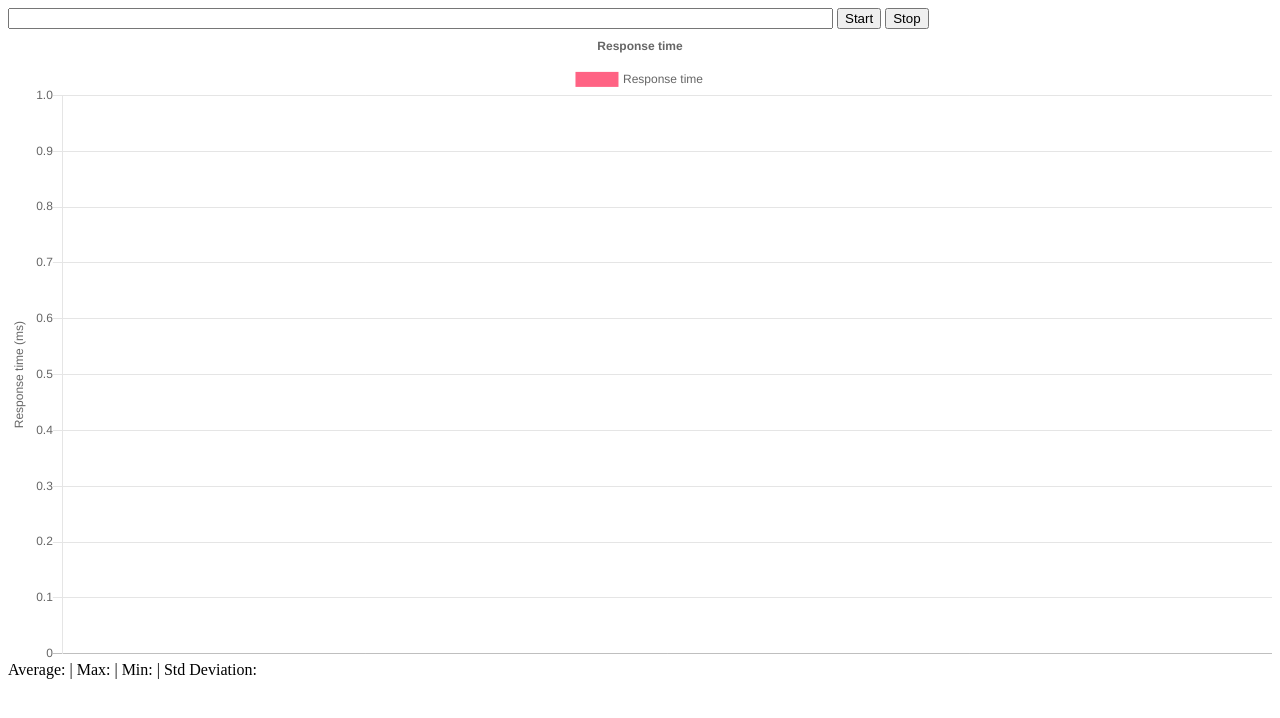
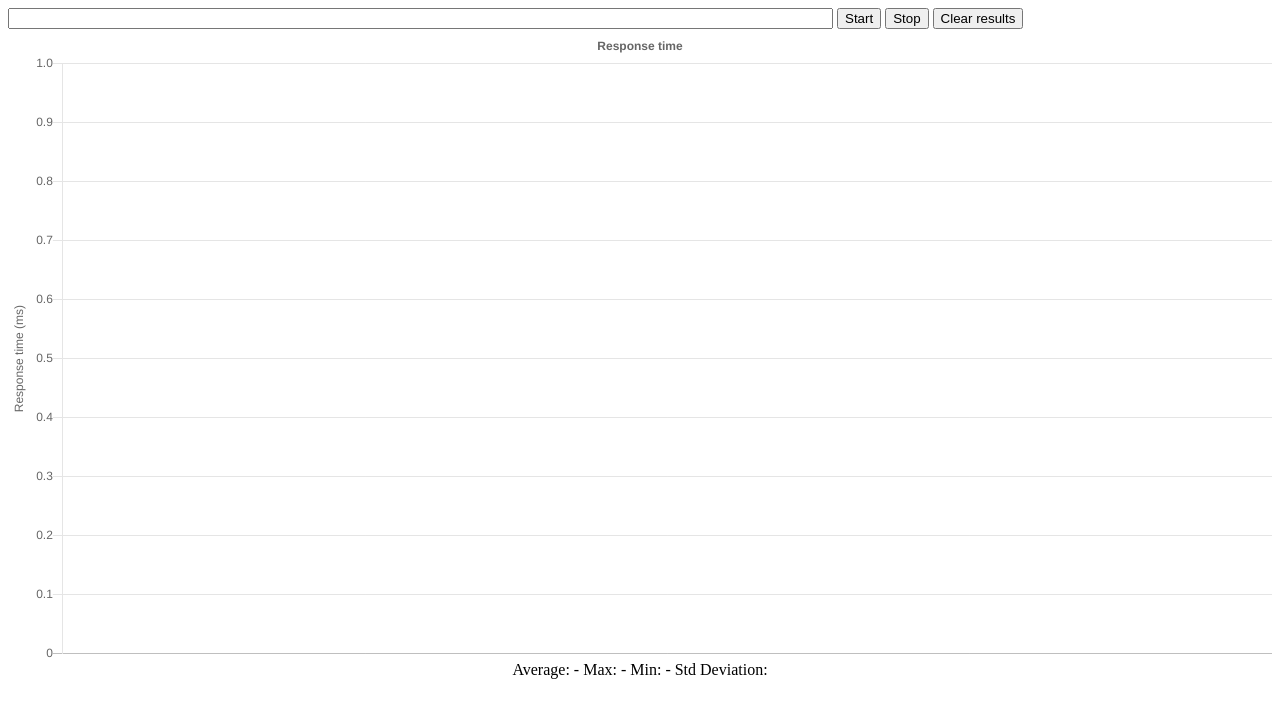
Before and after one commit to augustogoncalves/ping, a plain HTML site: page index.html in a window 1280 px wide. Drawn offline with nearby package versions, Linux system fonts and the light colour scheme.

Commit message:
clear results

```diff
--- a/index.html
+++ b/index.html
@@ -18,17 +18,20 @@
     <input type="text" size="100" id="endpoint">
     <button id="start">Start</button>
     <button id="stop">Stop</button>
+    <button id="clear">Clear results</button>
     <div style="width:100%;">
         <canvas id="canvas"></canvas>
     </div>
-    Average:
-    <span id="average"></span>
-    | Max:
-    <span id="max"></span>
-    | Min:
-    <span id="min"></span>
-    | Std Deviation:
-    <span id="stddev"></span>
+    <div style="text-align:center;">
+        Average:
+        <span id="average"></span>
+        - Max:
+        <span id="max"></span>
+        - Min:
+        <span id="min"></span>
+        - Std Deviation:
+        <span id="stddev"></span>
+    </div>
     <script>
         $(document).ready(function () {
             var ctx = document.getElementById('canvas').getContext('2d');
@@ -51,6 +54,12 @@
 
         $("#stop").click(function () {
             run = false;
+        });
+
+        $("#clear").click(function () {
+            config.data.labels = [];
+            config.data.datasets[0].data = [];
+            window.myLine.update();
         });
 
         function runRequest() {
@@ -112,6 +121,9 @@
                 }],
             },
             options: {
+                legend: {
+                    display: false
+                },
                 responsive: true,
                 title: {
                     display: true,
```
